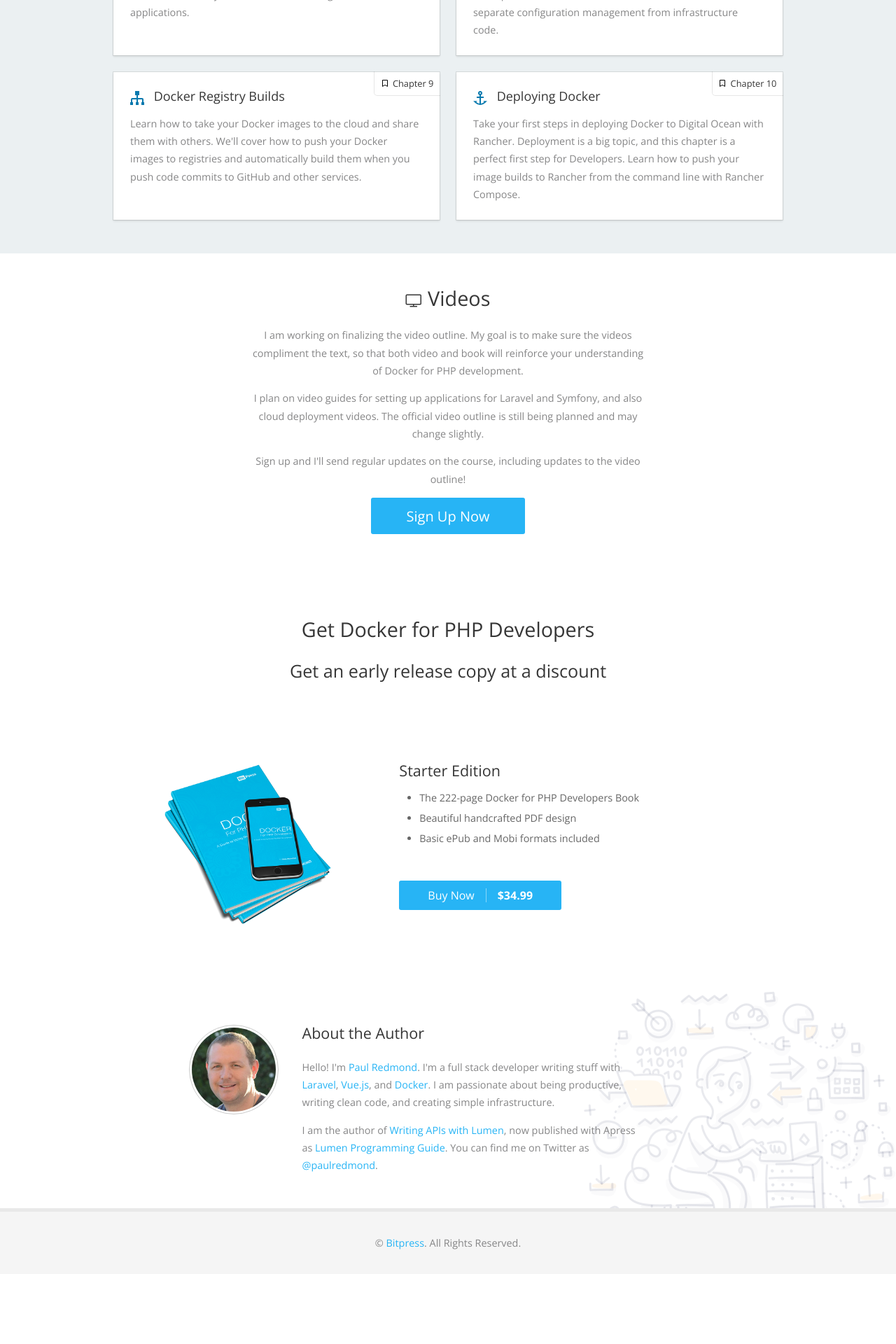
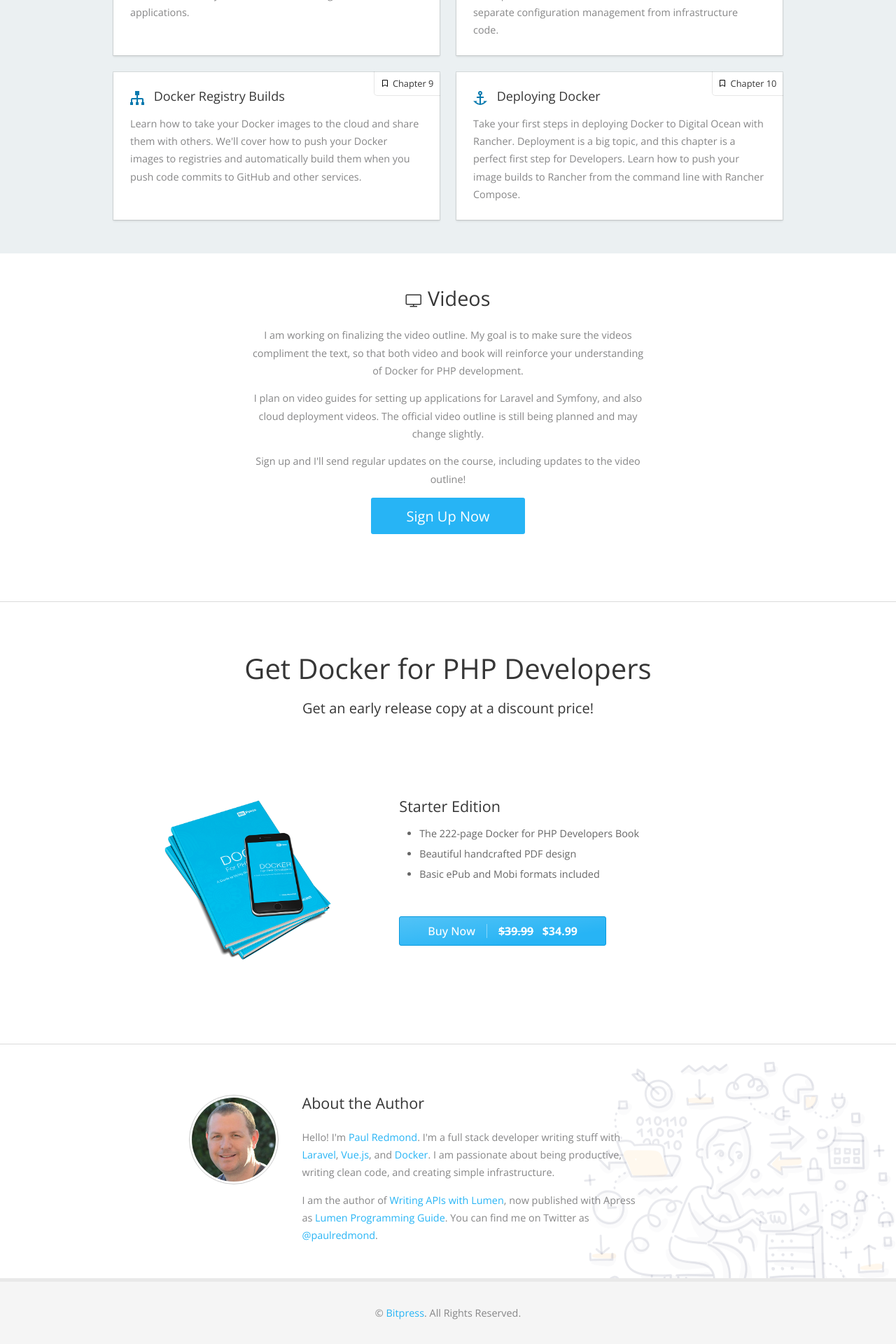
Before and after one commit to bitpressio/bitpressio.github.io, a Jekyll site: the page built from mastering-docker-php.md, in a window 1280 px wide. Shown: the part 3832-5752 px from the top of the page at 70% size. Built offline with Jekyll 4.4.1, drawn with Linux system fonts in a browser that asks for light colours; some web fonts are replaced; before the commit the page ends 5652 px from its top, so only the background shows below that.

Commit message:
Add gumroad

```diff
--- a/_sass/mastering-docker/ui/_all.scss
+++ b/_sass/mastering-docker/ui/_all.scss
@@ -20,12 +20,15 @@
   padding-left: 2.5em;
 }
 
-.button-buy-now {
+.button.is-primary.is-buy-now {
+  background-image: linear-gradient(172deg, rgba(255, 255, 255, 0.2), transparent 75%);
+  border-color: darken($cover-blue, 10%);
+  font-weight: 500;
   .price {
     margin-left: 1rem;
     padding-left: 1rem;
     border-left: 1px solid lighten($cover-blue, 20%);
-    font-weight: bold;
+    font-weight: 700;
   }
 }
 
--- a/mastering-docker-php.md
+++ b/mastering-docker-php.md
@@ -528,14 +528,16 @@
     </div>
 </section>
 
+<hr>
+
 <!-- Early release buy now -->
 <section class="section buy-now white-bg">
     <div class="container">
         <div class="content">
-            <h1 class="title has-text-centered">
+            <h1 class="title has-text-centered" style="font-size: 2.5rem">
                 Get Docker for PHP Developers
             </h1>
-            <h2 class="has-text-centered mb-5" style="font-weight: 300">Get an early release copy at a discount</h2>
+            <h2 class="has-text-centered mb-5" style="font-weight: 300; font-size: 1.25rem">Get an early release copy at a discount price!</h2>
             <div class="columns">
                 <div class="column is-10 is-offset-1">
                     <div class="columns is-multiline chapter-summary">
@@ -550,9 +552,9 @@
                                 <li>Basic ePub and Mobi formats included</li>
                             </ul>
                             <div>
-                                <a class="button is-primary button-buy-now" href="#contents">
+                                <a class="button is-primary is-buy-now" href="https://gum.co/docker-php/laravel-news">
                                     Buy Now
-                                    <span class="price">$34.99</span>
+                                    <span class="price"><strike>$39.99</strike>&nbsp;&nbsp;&nbsp;$34.99</span>
                                 </a>
                             </div>
                         </div>
@@ -562,6 +564,8 @@
         </div>
     </div>
 </section>
+
+<hr>
 
 <section class="section about-author is-small no-bg-image-mobile">
     <div class="container">
@@ -586,3 +590,4 @@
 <section class="section footer has-text-centered">
     <p>&copy; <a href="https://bitpress.io/">Bitpress</a>. All Rights Reserved.</p>
 </section>
+<script src="https://gumroad.com/js/gumroad.js"></script>
```
